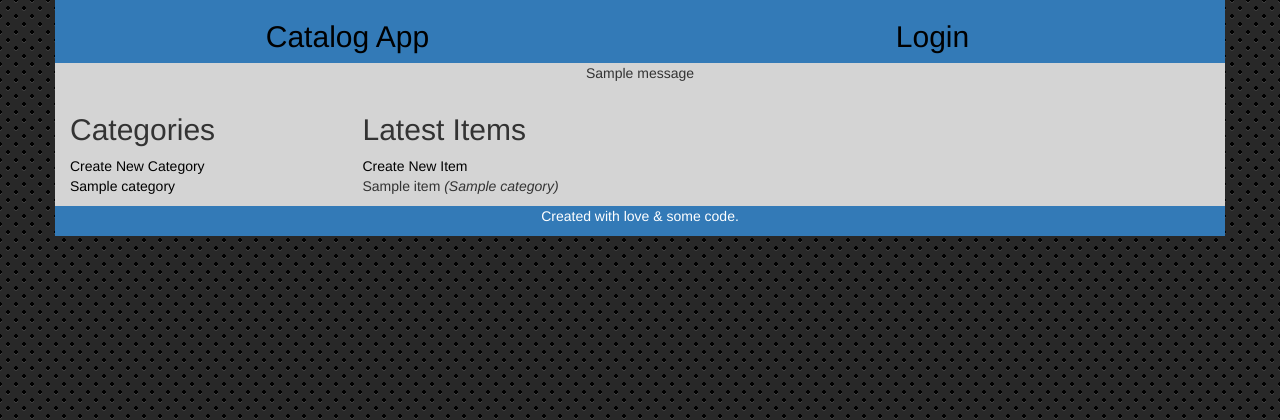
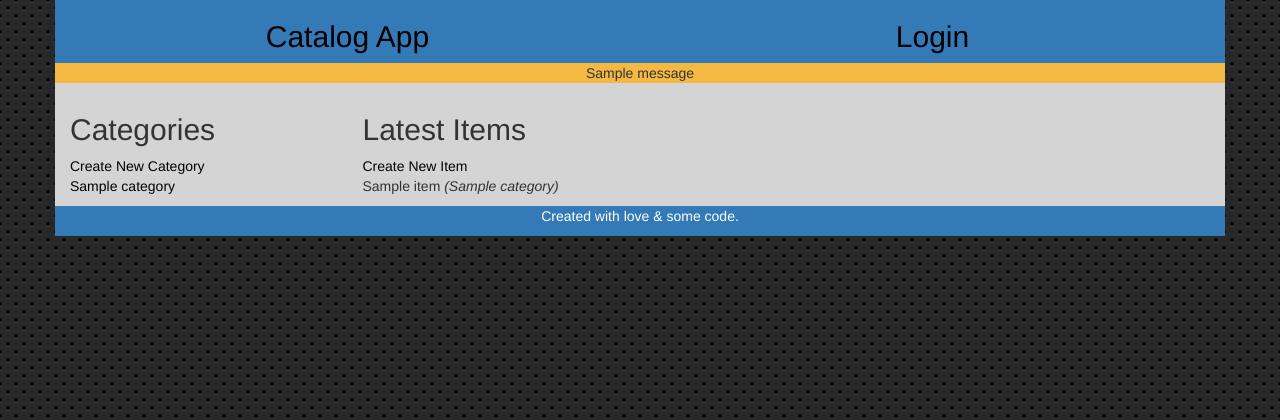
Before and after one commit to deepakmali/P5_catalog, a Flask app: page / in a window 1280 px wide. Shown: the top 420 px of the page. Run offline with Flask 2, Linux system fonts and the light colour scheme; tables that the repository leaves empty hold one stand-in row (values such as "Sample post"); one stand-in notice (Sample message) is shown; parts of the project's set-up code (start-up, migrations or seed data) failed here and were passed over; some libraries are stand-ins or nearby versions.

Commit message:
Added flash messages appropriately.Added style to flash messages. Fixed create category problem

```diff
--- a/application.py
+++ b/application.py
@@ -258,7 +258,7 @@ def create_category():
         if not category:
             flash('Category name can not be empty')
             return redirect(url_for('create_category'))
-        isExists = session.query(Categories).filter_by(name=category)
+        isExists = session.query(Categories).filter_by(name=category).first()
         if isExists:
             flash('This category name already exists.')
             return redirect(url_for('create_category'))
@@ -266,6 +266,7 @@ def create_category():
                                   created_by=APPUSER_ID)
         session.add(new_category)
         session.commit()
+        flash('Category created successfully!!')
         return redirect(url_for('home'))
 
 
@@ -283,6 +284,10 @@ def edit_category(category_name):
             flash('Category name can not be empty.')
             return redirect(url_for('edit_category',
                                     category_name=category_name))
+        if category.name == new_name:
+            flash('No changes made to the category name.')
+            return redirect(url_for('edit_category',
+                                    category_name=category_name))
         isExists = session.query(Categories).filter_by(name=category_name)
         if isExists:
             flash('This category name already exists.')
@@ -291,6 +296,7 @@ def edit_category(category_name):
         category.name = new_name
         session.add(category)
         session.commit()
+        flash('Category name updated.')
         return redirect(url_for('home'))
 
 
@@ -362,6 +368,7 @@ def create_item(category_name=None):
                          category_id=category.id)
         session.add(new_item)
         session.commit()
+        flash('Item added!!')
         return redirect(url_for('home'))
 
 
@@ -410,6 +417,7 @@ def edit_item(category_name, item_name):
         item.description = item_desc
         session.add(item)
         session.commit()
+        flash('Item updated.')
         return redirect(url_for('category_items', category_name=category_name))
 
 
--- a/static/css/style.css
+++ b/static/css/style.css
@@ -21,3 +21,8 @@ a {
 .container {
     background-color: #D4D4D4;
 }
+
+.notice {
+    background-color: #f4b942;
+    /*color: red;*/
+}
--- a/templates/base_format.html
+++ b/templates/base_format.html
@@ -24,7 +24,7 @@
     {% with messages = get_flashed_messages() %}
         {% if messages %}
   {% for message in messages %}
-  <p>{{ message }}</p>
+  <p class="notice">{{ message }}</p>
   {% endfor %}
 {% endif %}
 {% endwith %}
```
